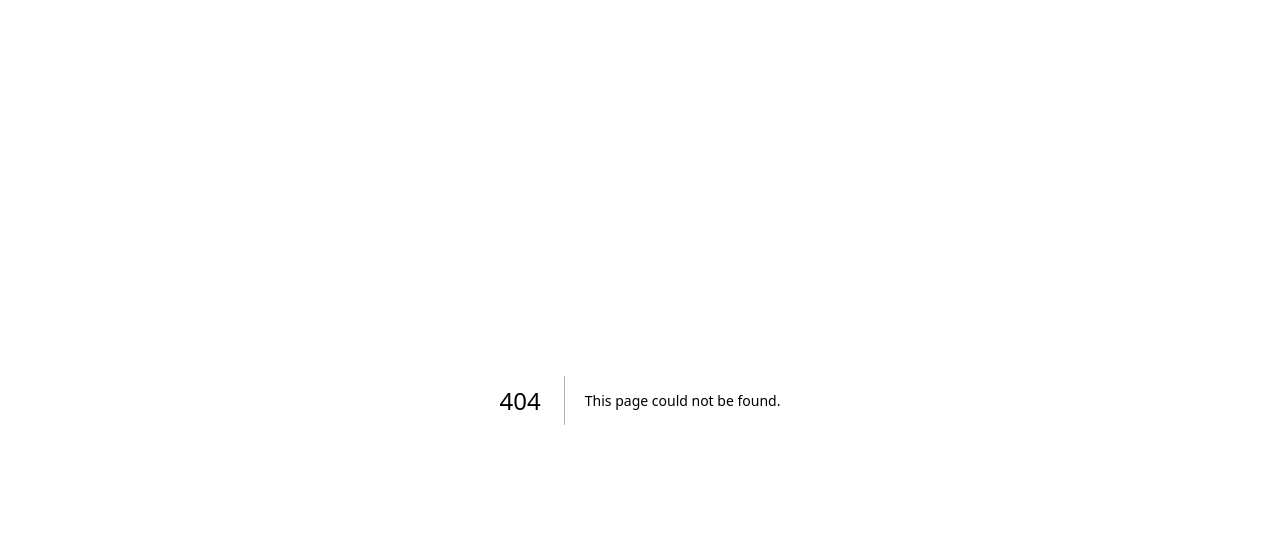
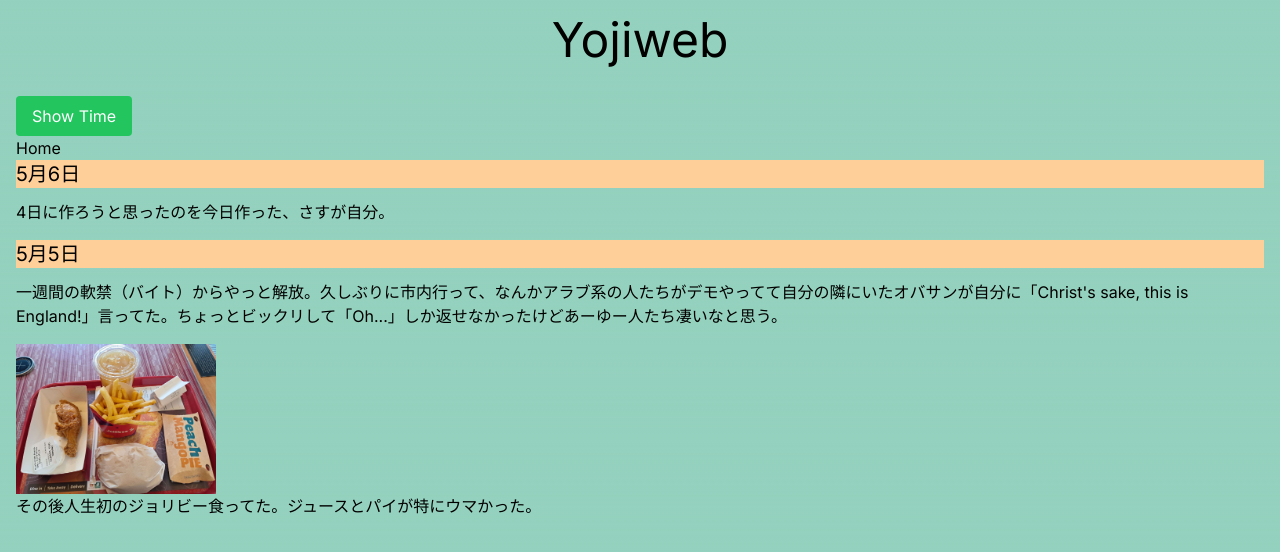
Before and after one commit to Yojijuku5/yojiweb, a Next.js app: page /nikki in a window 1280 px wide. Before the commit this address had no page. Shown: the top 552 px of the page. Built offline with nearby package versions, Linux system fonts and the light colour scheme.

Commit message:
initial setup

```diff
--- a/src/app/api/create-table/route.tsx
+++ /dev/null
@@ -1,12 +0,0 @@
-import { sql } from '@vercel/postgres';
-import { NextResponse } from 'next/server';
-
-export async function GET(request: Request) {
-  try {
-    const result =
-      await sql`CREATE TABLE Pets ( Name varchar(255), Owner varchar(255) );`;
-    return NextResponse.json({ result }, { status: 200 });
-  } catch (error) {
-    return NextResponse.json({ error }, { status: 500 });
-  }
-}
--- a/src/app/globals.css
+++ b/src/app/globals.css
@@ -5,8 +5,8 @@
 :root {
   /* light */
   --foreground-rgb: 0, 0, 0;
-  --background-start-rgb: 200, 200, 200;
-  --background-end-rgb: 200, 200, 200;
+  --background-start-rgb: 148, 209, 190;
+  --background-end-rgb: 148, 209, 190;
 }
 
 /*
--- /dev/null
+++ b/src/app/nikki/page.tsx
@@ -0,0 +1,58 @@
+"use client";
+import Image from 'next/image';
+import Timestamp from '@/components/currentTime';
+import Link from 'next/link';
+import { useState } from 'react';
+
+const Nikki = () => {
+  const [showTime, setShowTime] = useState(false);
+
+  const updateCurrentTime = () => {
+    setShowTime((showTime) => !showTime);
+  }
+
+  return (
+    <main>
+      <div className="flex-col">
+        <div className="flex-auto h-20 text-center text-5xl">
+          <h1 className="my-4">Yojiweb</h1>
+        </div>
+        <div className="mx-4">
+          <button onClick={updateCurrentTime} className="bg-green-500 text-white px-4 py-2 rounded">
+            {showTime ? "Hide Time" : "Show Time"}
+          </button>
+        </div>
+        {showTime && (
+          <div className="mx-4">
+            <Timestamp />
+          </div>
+        )}
+        <div className="mx-4">
+          <Link href="/">Home</Link>
+        </div>
+        <div className="flex-auto h-10 mx-4">
+          <h1 className="text-xl bg-[#FFCF99]">5月6日</h1>
+        </div>
+        <div className="mx-4">
+          <p className="pb-4">
+            4日に作ろうと思ったのを今日作った、さすが自分。
+          </p>
+        </div>
+        <div className="flex-auto h-10 mx-4">
+          <h1 className="text-xl bg-[#FFCF99]">5月5日</h1>
+        </div>
+        <div className="mx-4">
+          <p className="pb-4">
+            一週間の軟禁（バイト）からやっと解放。久しぶりに市内行って、なんかアラブ系の人たちがデモやってて自分の隣にいたオバサンが自分に「Christ's sake, this is England!」言ってた。ちょっとビックリして「Oh...」しか返せなかったけどあーゆー人たち凄いなと思う。
+          </p>
+          <Image src="/20250505_135755.jpg" alt="Jollibee" width={200} height={200}/>
+          <p className="pb-4">
+            その後人生初のジョリビー食ってた。ジュースとパイが特にウマかった。
+          </p>
+        </div>
+      </div>
+    </main>
+  )
+}
+
+export default Nikki
--- a/src/app/page.tsx
+++ b/src/app/page.tsx
@@ -1,15 +1,7 @@
 "use client";
-import Timestamp from '@/components/currentTime';
-import Timepost from '@/components/timestamp';
-import { useState } from 'react';
+import Link from 'next/link';
 
 const Home = () => {
-  const [showTime, setShowTime] = useState(false);
-
-  const updateCurrentTime = () => {
-    setShowTime((showTime) => !showTime);
-  }
-
   return (
     <main>
       <div className="flex-col">
@@ -17,7 +9,7 @@ const Home = () => {
           <h1 className="my-4">Yojiweb</h1>
         </div>
         <div className="flex-auto h-10 mx-4">
-          <h1 className="text-3xl bg-blue-500">Portfolio</h1>
+          <h1 className="text-3xl bg-[#FFCF99]">Portfolio</h1>
         </div>
         <div className="mx-4">
           <p className="pb-4">
@@ -27,6 +19,11 @@ const Home = () => {
             Under Construction
           </p>
         </div>
+        <div className="mx-4">
+          <p className="pb-4">
+            <Link href="/nikki">Temp</Link>
+          </p>
+        </div>
       </div>
     </main>
   )
```
Also changed, not shown: public/20250505_135755.jpg (added), src/app/temp.txt (renamed from src/app/temp.tsx), 1 other file (tests, documents, lock files or other folders).
